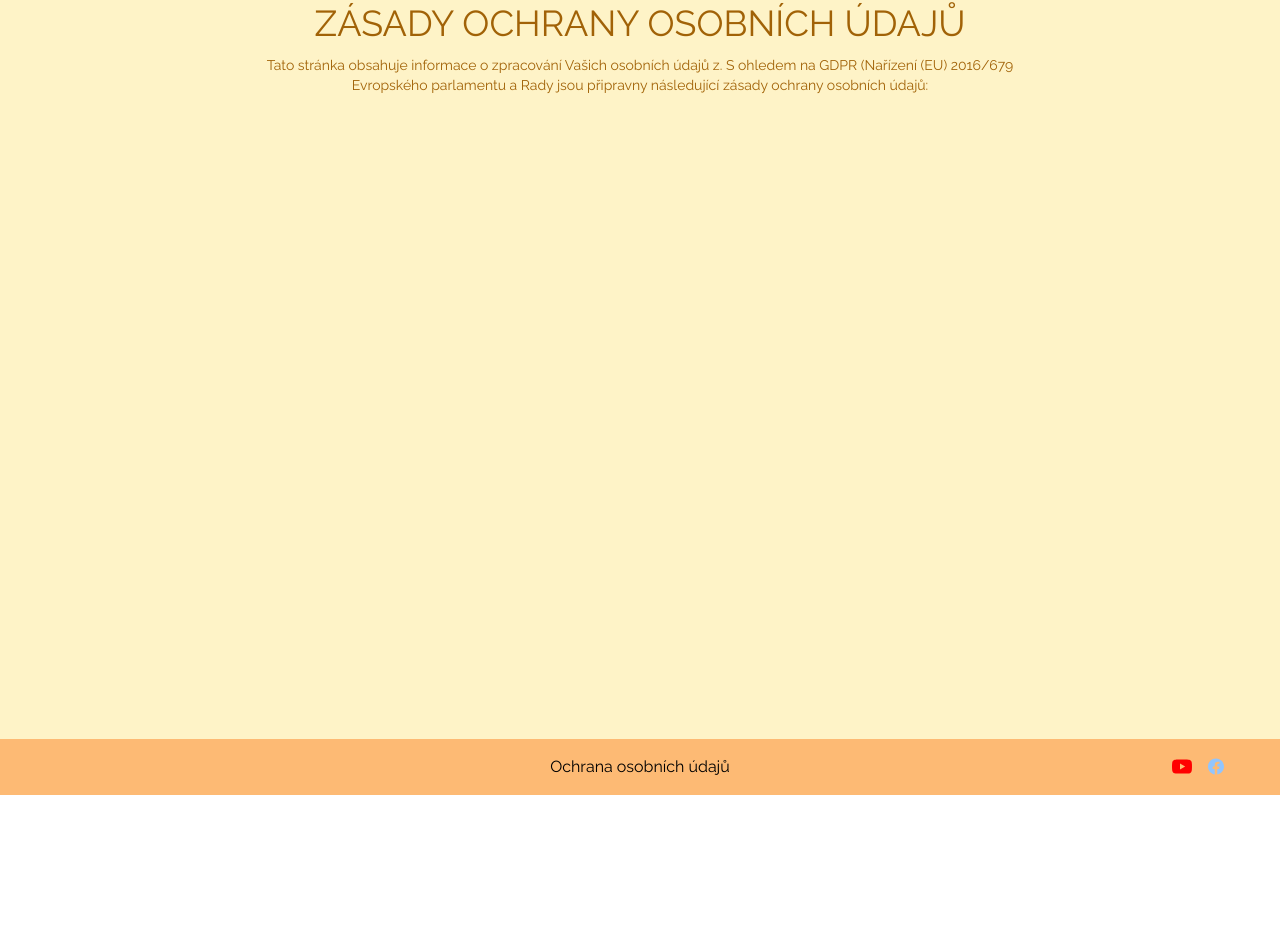
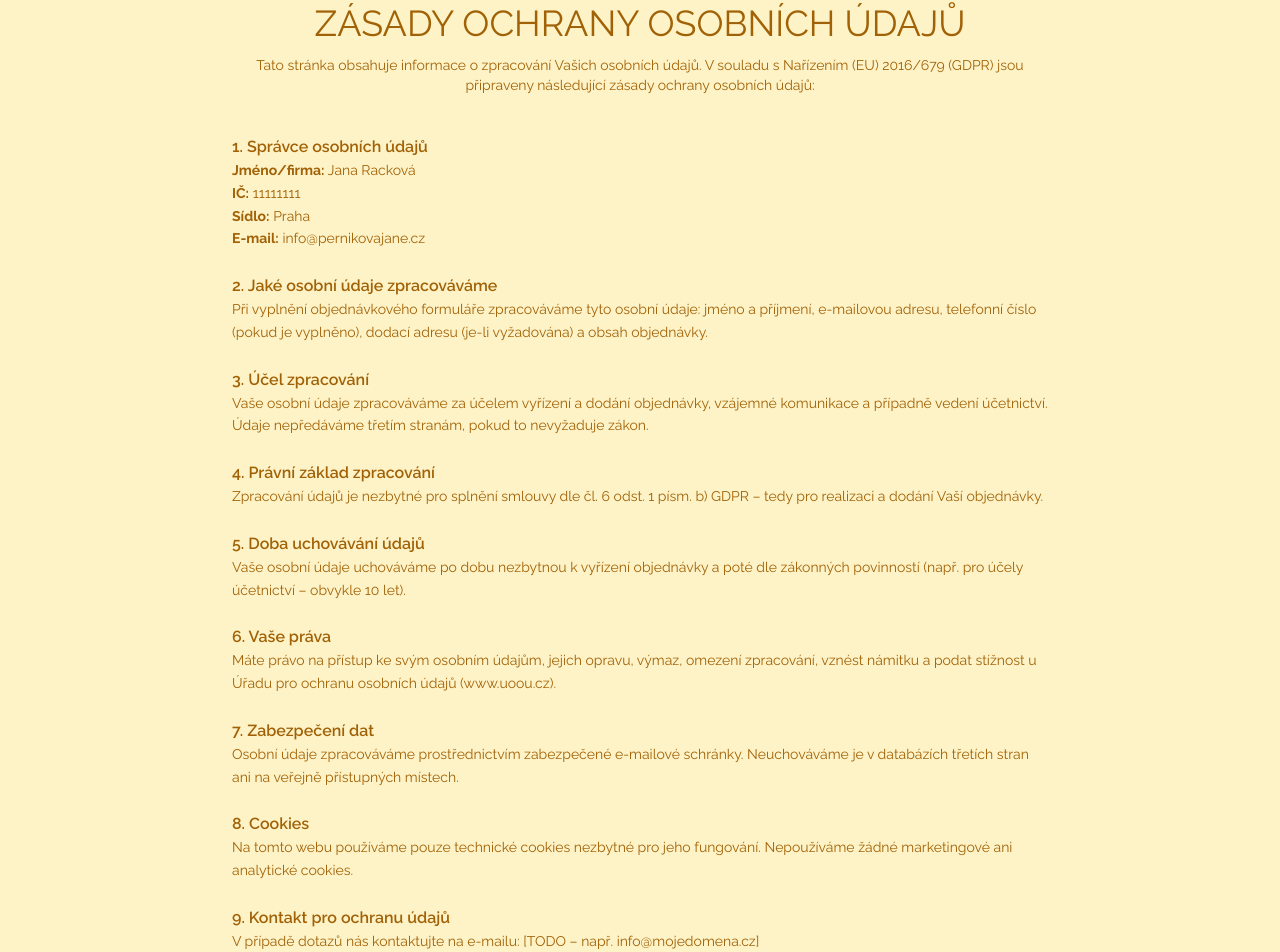
Before and after one commit to WandererOndra/PernikovaJane, a Next.js app: page /Gdpr in a window 1280 px wide. Shown: the part 157-1109 px from the top of the page. Before the commit the page ends 952 px from the top, so only its background shows below. Built offline with nearby package versions, Linux system fonts and the light colour scheme.

Commit message:
Update page.jsx
updated gdpr

```diff
--- a/src/app/Gdpr/page.jsx
+++ b/src/app/Gdpr/page.jsx
@@ -1,13 +1,86 @@
-
-
 export default function Gdpr() {
     return (
         <main>
             <div className="mx-auto max-w-4xl">
                 <div className="text-center py-5 px-2 sm:py-10 sm:px-5 md:py-16 md:px-10">
-                    <div className=''>
-                        <h1 className='uppercase pb-3 xs:text-2xl sm:text-3xl md:text-4xl'>Zásady ochrany osobních údajů</h1>
-                        <p className=" text-xs pb-5 xs:text-sm md:pb-10">Tato stránka obsahuje informace o zpracování Vašich osobních údajů z. S ohledem na GDPR (Nařízení (EU) 2016/679 Evropského parlamentu a Rady jsou připravny následující zásady ochrany osobních údajů:</p>
+                    <div>
+                        <h1 className="uppercase pb-3 xs:text-2xl sm:text-3xl md:text-4xl">
+                            Zásady ochrany osobních údajů
+                        </h1>
+                        <p className="text-xs pb-5 xs:text-sm md:pb-10">
+                            Tato stránka obsahuje informace o zpracování Vašich osobních údajů. V souladu s Nařízením (EU) 2016/679 (GDPR) jsou připraveny následující zásady ochrany osobních údajů:
+                        </p>
+                    </div>
+
+                    <div className="text-left text-sm leading-relaxed space-y-6">
+
+                        <div>
+                            <h2 className="font-semibold text-base">1. Správce osobních údajů</h2>
+                            <p>
+                                <strong>Jméno/firma:</strong> Jana Racková<br />
+                                <strong>IČ:</strong> 11111111<br />
+                                <strong>Sídlo:</strong> Praha<br />
+                                <strong>E-mail:</strong> info@pernikovajane.cz
+                            </p>
+                        </div>
+
+                        <div>
+                            <h2 className="font-semibold text-base">2. Jaké osobní údaje zpracováváme</h2>
+                            <p>
+                                Při vyplnění objednávkového formuláře zpracováváme tyto osobní údaje:
+                                jméno a příjmení, e-mailovou adresu, telefonní číslo (pokud je vyplněno), dodací adresu (je-li vyžadována) a obsah objednávky.
+                            </p>
+                        </div>
+
+                        <div>
+                            <h2 className="font-semibold text-base">3. Účel zpracování</h2>
+                            <p>
+                                Vaše osobní údaje zpracováváme za účelem vyřízení a dodání objednávky, vzájemné komunikace a případně vedení účetnictví. Údaje nepředáváme třetím stranám, pokud to nevyžaduje zákon.
+                            </p>
+                        </div>
+
+                        <div>
+                            <h2 className="font-semibold text-base">4. Právní základ zpracování</h2>
+                            <p>
+                                Zpracování údajů je nezbytné pro splnění smlouvy dle čl. 6 odst. 1 písm. b) GDPR – tedy pro realizaci a dodání Vaší objednávky.
+                            </p>
+                        </div>
+
+                        <div>
+                            <h2 className="font-semibold text-base">5. Doba uchovávání údajů</h2>
+                            <p>
+                                Vaše osobní údaje uchováváme po dobu nezbytnou k vyřízení objednávky a poté dle zákonných povinností (např. pro účely účetnictví – obvykle 10 let).
+                            </p>
+                        </div>
+
+                        <div>
+                            <h2 className="font-semibold text-base">6. Vaše práva</h2>
+                            <p>
+                                Máte právo na přístup ke svým osobním údajům, jejich opravu, výmaz, omezení zpracování, vznést námitku a podat stížnost u Úřadu pro ochranu osobních údajů (www.uoou.cz).
+                            </p>
+                        </div>
+
+                        <div>
+                            <h2 className="font-semibold text-base">7. Zabezpečení dat</h2>
+                            <p>
+                                Osobní údaje zpracováváme prostřednictvím zabezpečené e-mailové schránky. Neuchováváme je v databázích třetích stran ani na veřejně přístupných místech.
+                            </p>
+                        </div>
+
+                        <div>
+                            <h2 className="font-semibold text-base">8. Cookies</h2>
+                            <p>
+                                Na tomto webu používáme pouze technické cookies nezbytné pro jeho fungování. Nepoužíváme žádné marketingové ani analytické cookies.
+                            </p>
+                        </div>
+
+                        <div>
+                            <h2 className="font-semibold text-base">9. Kontakt pro ochranu údajů</h2>
+                            <p>
+                                V případě dotazů nás kontaktujte na e-mailu: [TODO – např. info@mojedomena.cz]
+                            </p>
+                        </div>
+
                     </div>
                 </div>
             </div>
```
